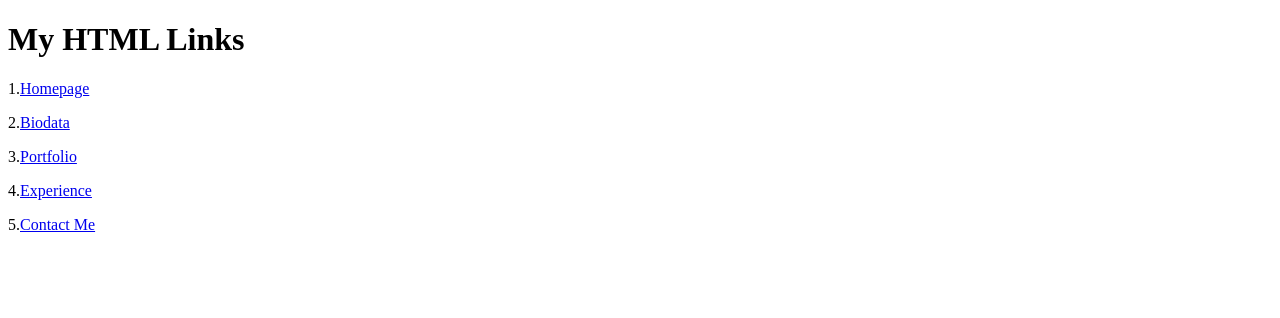
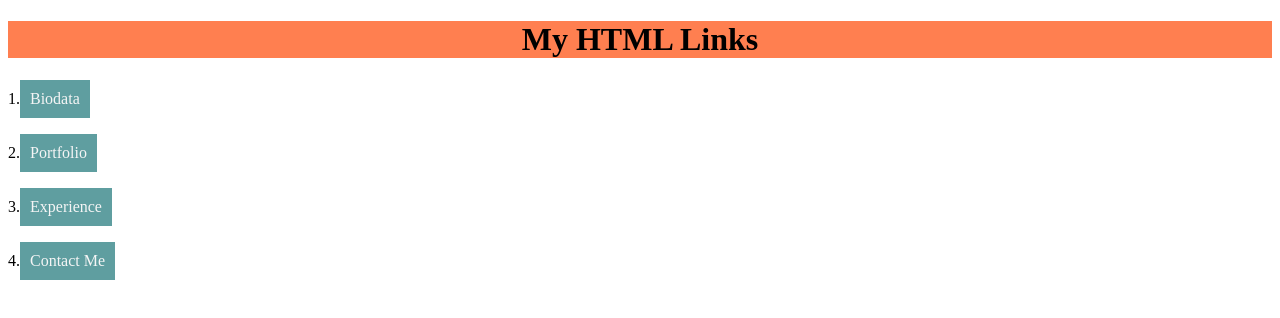
Before and after one commit to Nursyuhadaweb/personal-portfolio, a plain HTML site: page index.html in a window 1280 px wide. Drawn offline with Linux system fonts and the light colour scheme.

Commit message:
Update index.html

```diff
--- a/index.html
+++ b/index.html
@@ -2,13 +2,28 @@
 <html>
 <head>
 	<title>My HTML links</title>
-</head>
+	<link rel="stylesheet" type="text/css" href="style.css">
+	<link rel="preconnect" href="https://fonts.gstatic.com">
+<link href="https://fonts.googleapis.com/css2?family=Audiowide&display=swap" rel="stylesheet">
+	<style>
+		a:link, a:visited
+				{
+			background-color: cadetblue;
+			color: whitesmoke;
+			padding: 10px;
+			text-align: center;
+			text-decoration: none;
+			display: inline-block;
+		}
+
+	</style>
+
+		</head>
 <body>
-<h1>My HTML Links</h1>
-<p>1.<a href="homepage.html">Homepage</a></p>
-<p>2.<a href="biodata.html">Biodata</a></p>
-<p>3.<a href="portfolio.html">Portfolio</a></p>
-<p>4.<a href="experience.html">Experience</a></p>
-<p>5.<a href="contact.html">Contact Me</a></p>
+<center><h1 style="background-color: coral">My HTML Links</h1></center>
+<p>1.<a href="biodata.html">Biodata</a></p>
+<p>2.<a href="portfolio.html">Portfolio</a></p>
+<p>3.<a href="experience.html">Experience</a></p>
+<p>4.<a href="contact.html">Contact Me</a></p>
 </body>
 </html>
```
